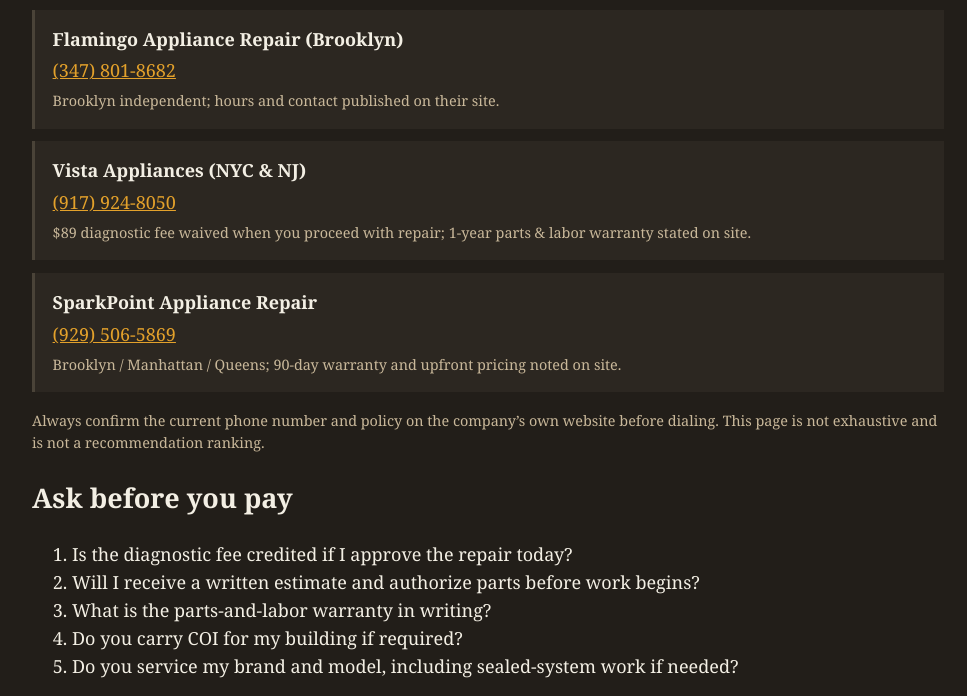
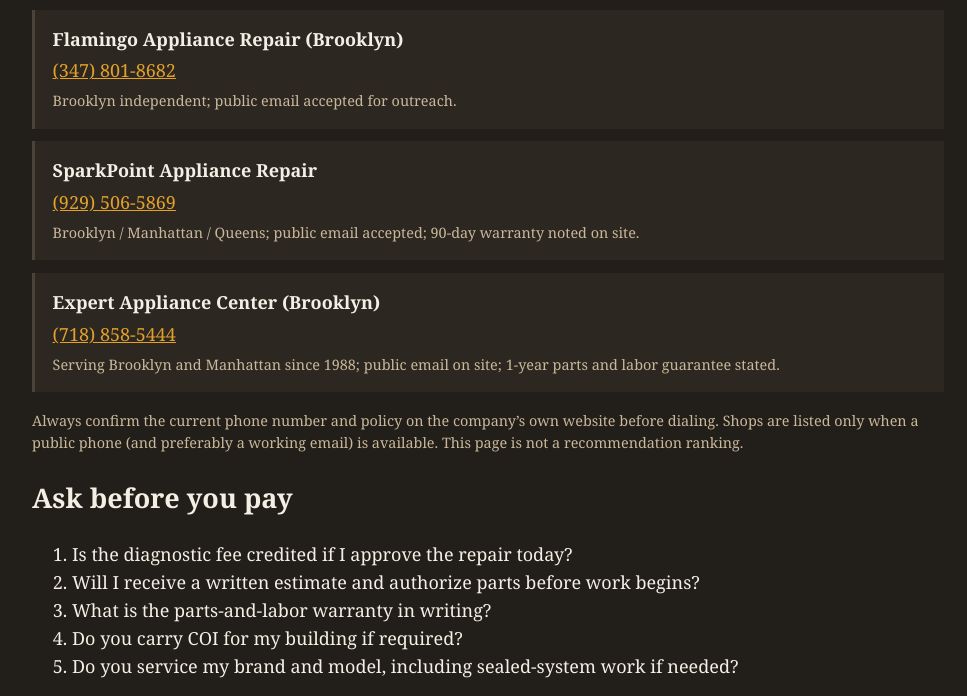
Before and after one commit to usabandit33/nyc-appliance-repair, a plain HTML site: page new-york.html in a window 1280 px wide. Shown: the part 879-1575 px from the top of the page, without its empty margins (152-1119 px from the left). Drawn offline with Linux system fonts and the light colour scheme.

Commit message:
Remove Vista (bounce); add Expert Appliance Center; only list reachable contacts

```diff
--- a/new-york.html
+++ b/new-york.html
@@ -4,7 +4,7 @@
   <meta charset="utf-8" />
   <meta name="viewport" content="width=device-width, initial-scale=1" />
   <title>Call NYC Appliance Repair Providers | Local Phones & Policies</title>
-  <meta name="description" content="Public phone numbers for independent New York City appliance repair shops. Diagnostic fees, credit rules, and warranties from their own sites. Not a ranking or lead form." />
+  <meta name="description" content="Public phone numbers for independent New York City appliance repair shops with verified contact paths. Diagnostic fees and policies from their own sites. Not a ranking or lead form." />
   <link rel="canonical" href="https://usabandit33.github.io/nyc-appliance-repair/new-york.html" />
   <meta property="og:title" content="Call a local NYC appliance repair provider" />
   <meta property="og:description" content="Phones published on company sites. Ask about diagnostic fee credit, written estimate, and warranty before you book." />
@@ -17,7 +17,7 @@
     <div class="wrap">
       <p class="mark"><a href="index.html">NYC Appliance Repair</a> · New York City</p>
       <h1>Call a local NYC appliance repair provider</h1>
-      <p class="lede">Numbers published on each company’s own site. Not a ranking. Not a lead form. Verify the diagnostic fee and credit rule when you call.</p>
+      <p class="lede">Numbers published on each company’s own site. Only shops with a reachable public contact path are listed for now. Not a ranking. Not a lead form. Verify the diagnostic fee and credit rule when you call.</p>
     </div>
   </div>
   <main class="wrap">
@@ -45,20 +45,20 @@
       <li>
         <strong>Flamingo Appliance Repair (Brooklyn)</strong>
         <a href="tel:+13478018682">(347) 801-8682</a>
-        <span style="display:block;color:var(--muted);font-size:.9rem;margin-top:.3rem">Brooklyn independent; hours and contact published on their site.</span>
-      </li>
-      <li>
-        <strong>Vista Appliances (NYC & NJ)</strong>
-        <a href="tel:+19179248050">(917) 924-8050</a>
-        <span style="display:block;color:var(--muted);font-size:.9rem;margin-top:.3rem">$89 diagnostic fee waived when you proceed with repair; 1-year parts & labor warranty stated on site.</span>
+        <span style="display:block;color:var(--muted);font-size:.9rem;margin-top:.3rem">Brooklyn independent; public email accepted for outreach.</span>
       </li>
       <li>
         <strong>SparkPoint Appliance Repair</strong>
         <a href="tel:+19295065869">(929) 506-5869</a>
-        <span style="display:block;color:var(--muted);font-size:.9rem;margin-top:.3rem">Brooklyn / Manhattan / Queens; 90-day warranty and upfront pricing noted on site.</span>
+        <span style="display:block;color:var(--muted);font-size:.9rem;margin-top:.3rem">Brooklyn / Manhattan / Queens; public email accepted; 90-day warranty noted on site.</span>
+      </li>
+      <li>
+        <strong>Expert Appliance Center (Brooklyn)</strong>
+        <a href="tel:+17188585444">(718) 858-5444</a>
+        <span style="display:block;color:var(--muted);font-size:.9rem;margin-top:.3rem">Serving Brooklyn and Manhattan since 1988; public email on site; 1-year parts and labor guarantee stated.</span>
       </li>
     </ul>
-    <p style="color:var(--muted);font-size:.9rem">Always confirm the current phone number and policy on the company’s own website before dialing. This page is not exhaustive and is not a recommendation ranking.</p>
+    <p style="color:var(--muted);font-size:.9rem">Always confirm the current phone number and policy on the company’s own website before dialing. Shops are listed only when a public phone (and preferably a working email) is available. This page is not a recommendation ranking.</p>
     <h2>Ask before you pay</h2>
     <ol>
       <li>Is the diagnostic fee credited if I approve the repair today?</li>
```
